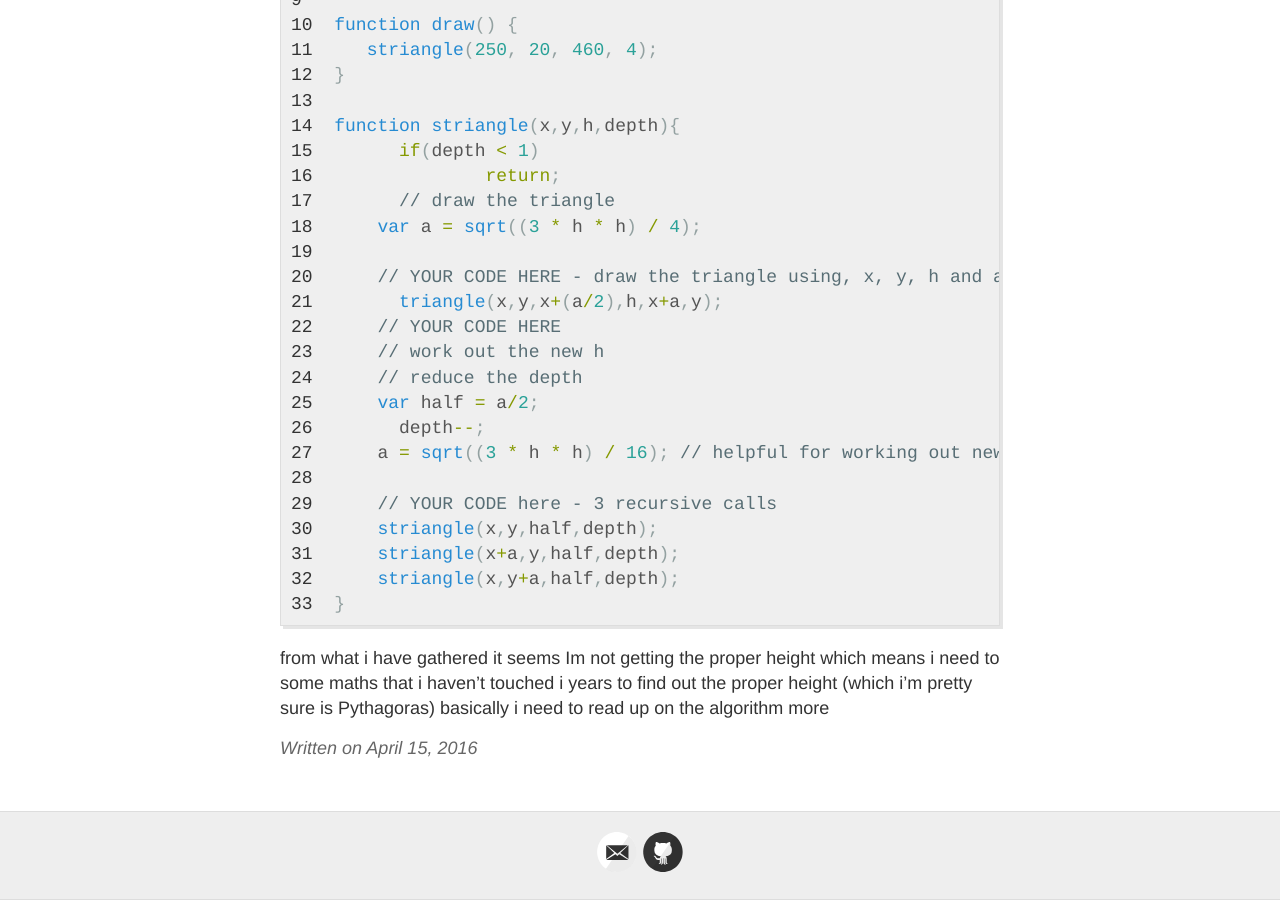
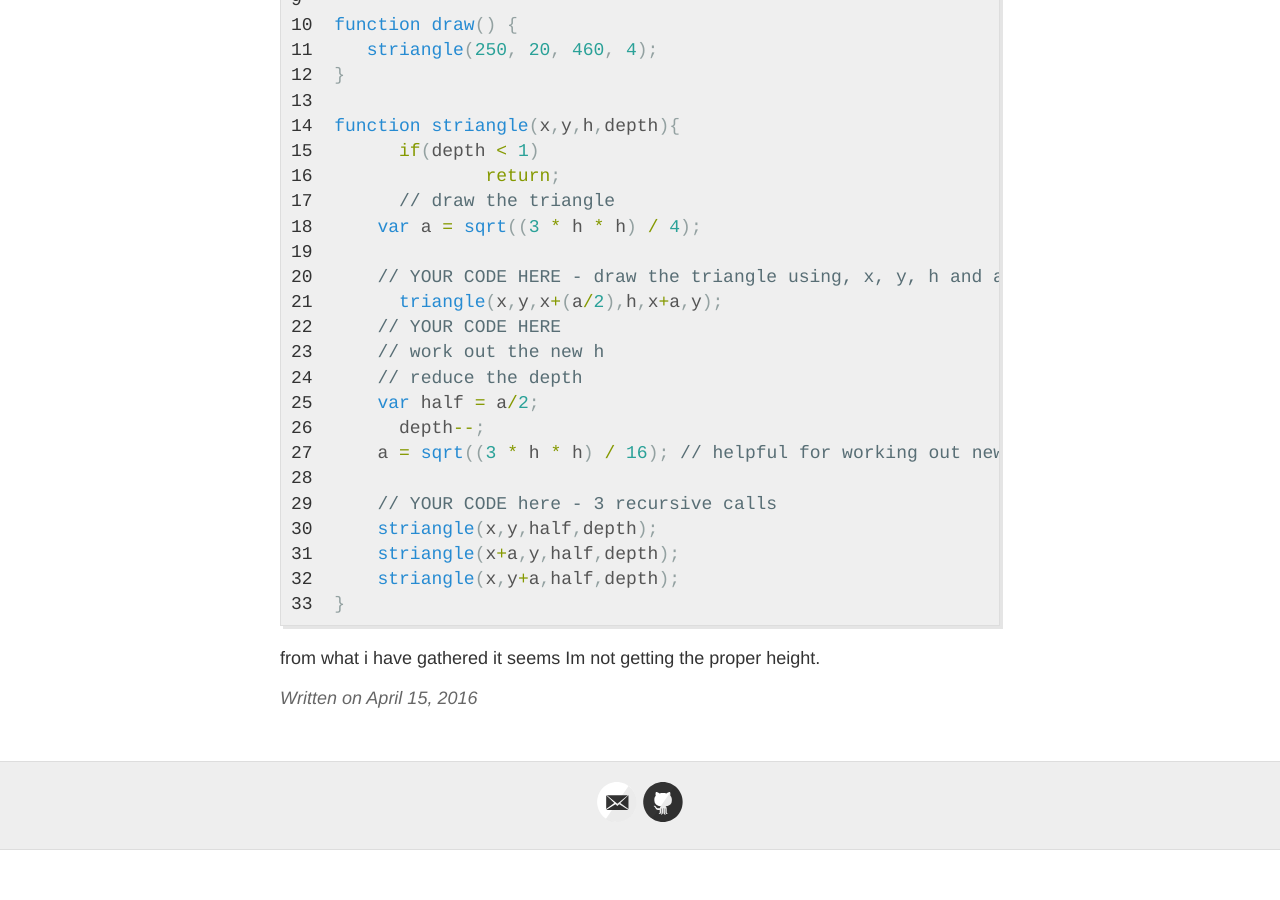
Before and after one commit to mrllama123/mrllama123.github.io, a Jekyll site: the page built from _posts/2016-4-15-sierpinskiTriangle.md, in a window 1280 px wide and 900 px high, scrolled down 1648 px. Built offline with Jekyll 4.4.1, drawn with Linux system fonts in a browser that asks for light colours; after the commit the page ends 2498 px from its top, so only the background shows below that.

Commit message:
fixed blog post

```diff
--- a/_posts/2016-4-15-sierpinskiTriangle.md
+++ b/_posts/2016-4-15-sierpinskiTriangle.md
@@ -50,6 +50,4 @@ my code so far looks like this
   }
 {% endhighlight %}
 
- from what i have gathered it seems Im not getting the proper height which means
- i need to some maths that i haven't touched i years to find out the proper height
- (which i'm pretty sure is Pythagoras) basically i need to read up on the algorithm more
+ from what i have gathered it seems Im not getting the proper height.
```
